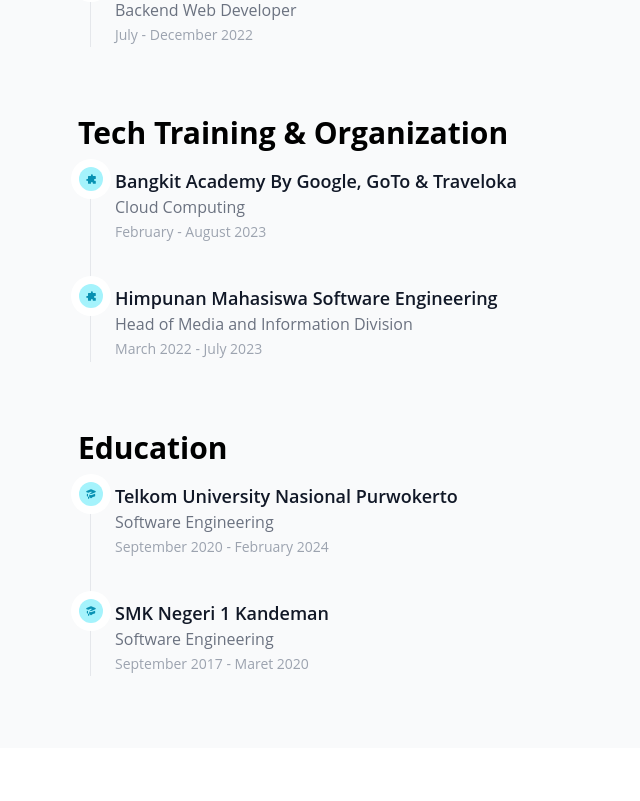
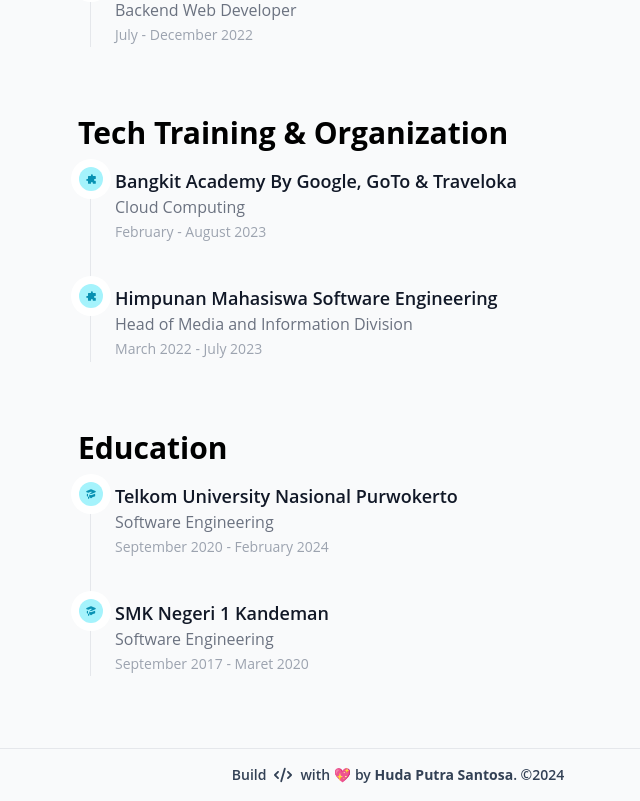
Before and after one commit to hudaputrasantosa/hudaputrasantosa.github.io, a React (Vite) app: page / in a window 1280 px wide. Shown: the part 979-1780 px from the top of the page, without its empty margins (242-882 px from the left). Before the commit the page ends 1727 px from the top, so only its background shows below. Built offline with nearby package versions, Linux system fonts and the light colour scheme.

Commit message:
add: footer section

```diff
--- a/src/components/ContentLayout/index.jsx
+++ b/src/components/ContentLayout/index.jsx
@@ -1,12 +1,14 @@
+import Footer from "../Footer";
 import Navbar from "../Nav";
 
 const ContentLayout = ({ children }) => {
   return (
-    <div className="min-h-screen  bg-gray-50 dark:bg-slate-900 dark:text-white">
+    <div className="min-h-screen flex flex-col  bg-gray-50 dark:bg-slate-900 dark:text-white">
       <Navbar />
       <section className="flex flex-col w-full h-fit justify-center">
-        <div className="items-center lg:px-[25%] px-4 py-8">{children}</div>
+        <div className="items-center lg:px-[25%] px-6 py-8">{children}</div>
       </section>
+      <Footer />
     </div>
   );
 };
--- /dev/null
+++ b/src/components/Footer/index.jsx
@@ -0,0 +1,19 @@
+import { FaCode } from "react-icons/fa6";
+const year = new Date().getFullYear();
+const Footer = () => {
+  return (
+    <footer className="w-full mx-auto mt-auto py-4 border-t dark:border-slate-700">
+      <div className="flex items-center justify-center gap-2 font-semibold text-slate-700 dark:text-slate-300 lg:text-sm text-xs">
+        <p>Build</p>
+        <FaCode size="18" />
+        <p>
+          with 💖 by <span className="font-bold">Huda Putra Santosa</span>.
+          &copy;
+          {year}
+        </p>
+      </div>
+    </footer>
+  );
+};
+
+export default Footer;
```
